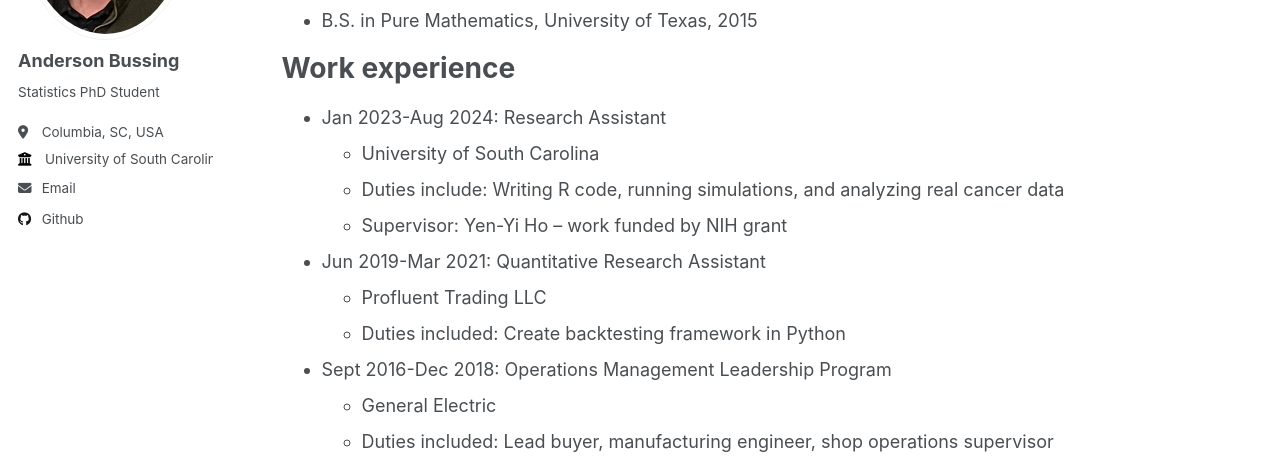
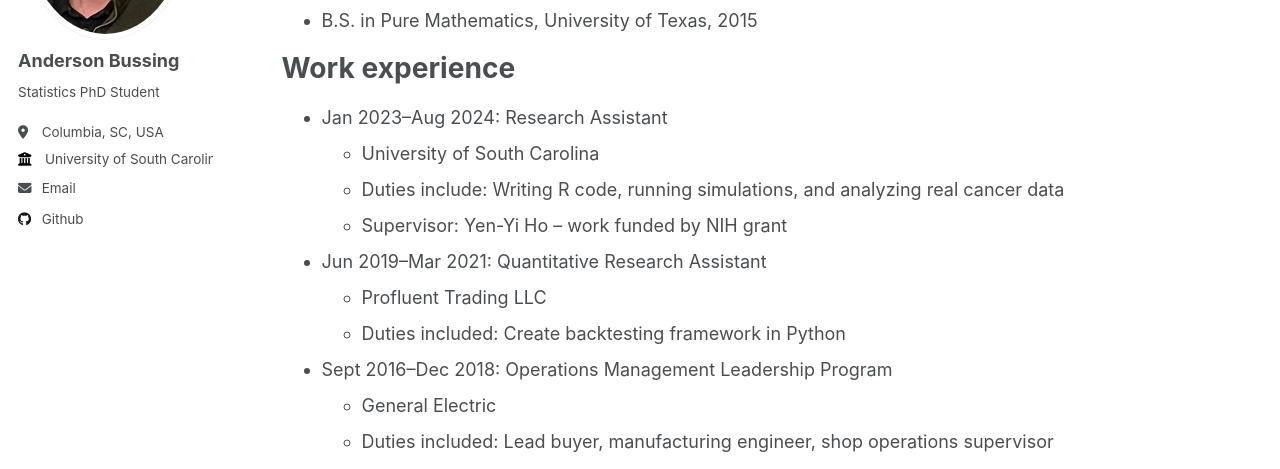
Before and after one commit to abussing/abussing.github.io, a Jekyll site: the page built from _pages/cv.md, in a window 1280 px wide and 900 px high. Shown: the part 301-770 px from the top of the window. Built offline with Jekyll 4.4.1, drawn with Linux system fonts in a browser that asks for light colours.

Commit message:
Update cv.md

```diff
--- a/_pages/cv.md
+++ b/_pages/cv.md
@@ -18,16 +18,16 @@
 
 Work experience
 ======
-* Jan 2023-Aug 2024: Research Assistant
+* Jan 2023--Aug 2024: Research Assistant
   * University of South Carolina
   * Duties include: Writing R code, running simulations, and analyzing real cancer data
   * Supervisor: Yen-Yi Ho -- work funded by NIH grant
 
-* Jun 2019-Mar 2021: Quantitative Research Assistant
+* Jun 2019--Mar 2021: Quantitative Research Assistant
   * Profluent Trading LLC
   * Duties included: Create backtesting framework in Python
 
-* Sept 2016-Dec 2018: Operations Management Leadership Program
+* Sept 2016--Dec 2018: Operations Management Leadership Program
   * General Electric
   * Duties included: Lead buyer, manufacturing engineer, shop operations supervisor
 
```
